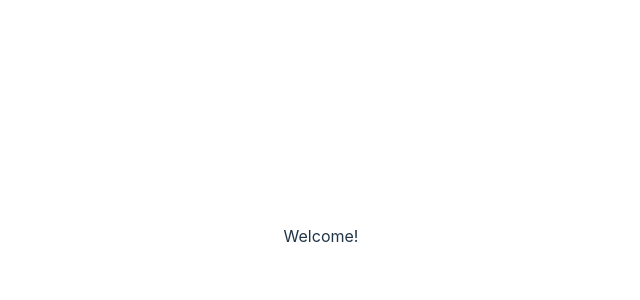
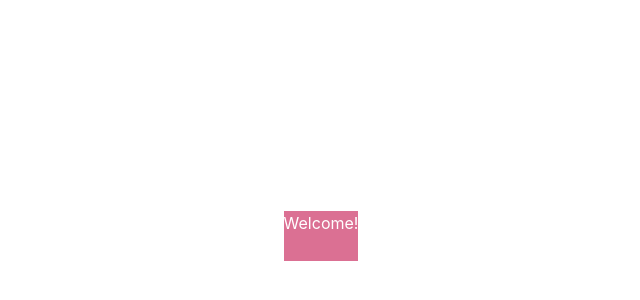
Before and after one commit to anhdang00/BpReactApp, a React (Vite) app: page / in a window 1280 px wide. Shown: the part 164-464 px from the top of the page, without its empty margins (319-959 px from the left). Built offline with nearby package versions, Linux system fonts and the light colour scheme.

Commit message:
styling lobby

```diff
--- a/src/Lobby/index.jsx
+++ b/src/Lobby/index.jsx
@@ -3,7 +3,7 @@ import './styles.css'
 
 export default function Lobby(){
     const navigate = useNavigate()
-    return <div>
+    return <div className="lobby-container">
         <nav>Welcome!</nav>
         <div>
             <div></div>
--- a/src/Lobby/styles.css
+++ b/src/Lobby/styles.css
@@ -0,0 +1,10 @@
+.lobby-container{
+    display: flex;
+    flex-direction: column;
+}
+
+.lobby-container > nav{
+    height: 50px;
+    background-color: palevioletred;
+    color: white;
+}
```
